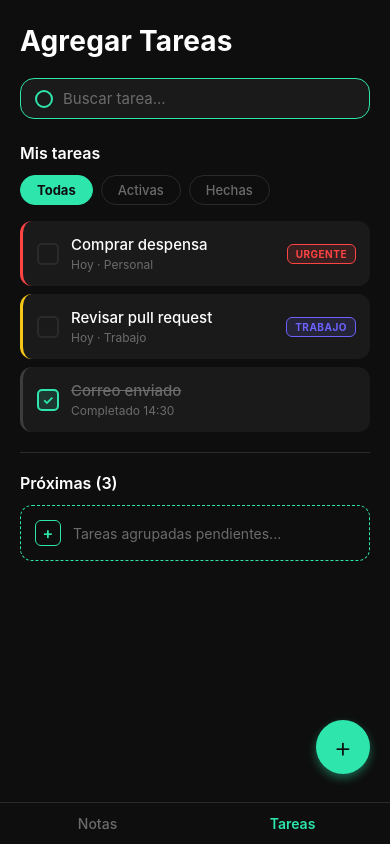
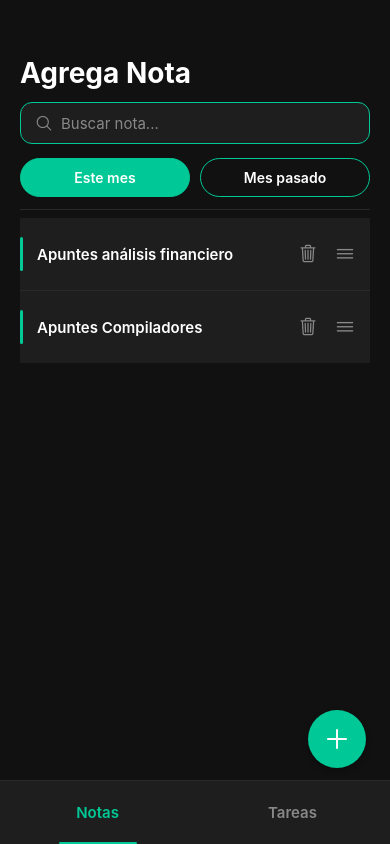
Before and after one commit to AngelosGD/Notix, a React Native app: screen / in a window 390 px wide. Built offline with nearby package versions, Linux system fonts and the light colour scheme.

Commit message:
Dependecias nuevas para variables de entorno

```diff
--- a/package.json
+++ b/package.json
@@ -13,9 +13,11 @@
     "@react-navigation/native": "^7.2.2",
     "@react-navigation/stack": "^7.8.10",
     "expo": "~54.0.33",
+    "expo-constants": "~18.0.13",
     "expo-status-bar": "~3.0.9",
     "react": "19.1.0",
     "react-native": "0.81.5",
+    "react-native-dotenv": "^3.4.11",
     "react-native-safe-area-context": "~5.6.0",
     "react-native-screens": "~4.16.0"
   },
--- a/src/navigation/AppNavigator.jsx
+++ b/src/navigation/AppNavigator.jsx
@@ -18,7 +18,7 @@
 export default function AppNavigator() {
   return (
     <NavigationContainer>
-      <Stack.Navigator initialRouteName="AddTask" screenOptions={{ headerShown: false }}>
+      <Stack.Navigator initialRouteName="AddNote" screenOptions={{ headerShown: false }}>
         <Stack.Screen name="AddTask"      component={AddTask} />
         <Stack.Screen name="Notes"        component={Notes} />
         <Stack.Screen name="Folders"      component={Folders} />
```
Also changed, not shown: 2 other files (tests, documents, lock files or other folders).
